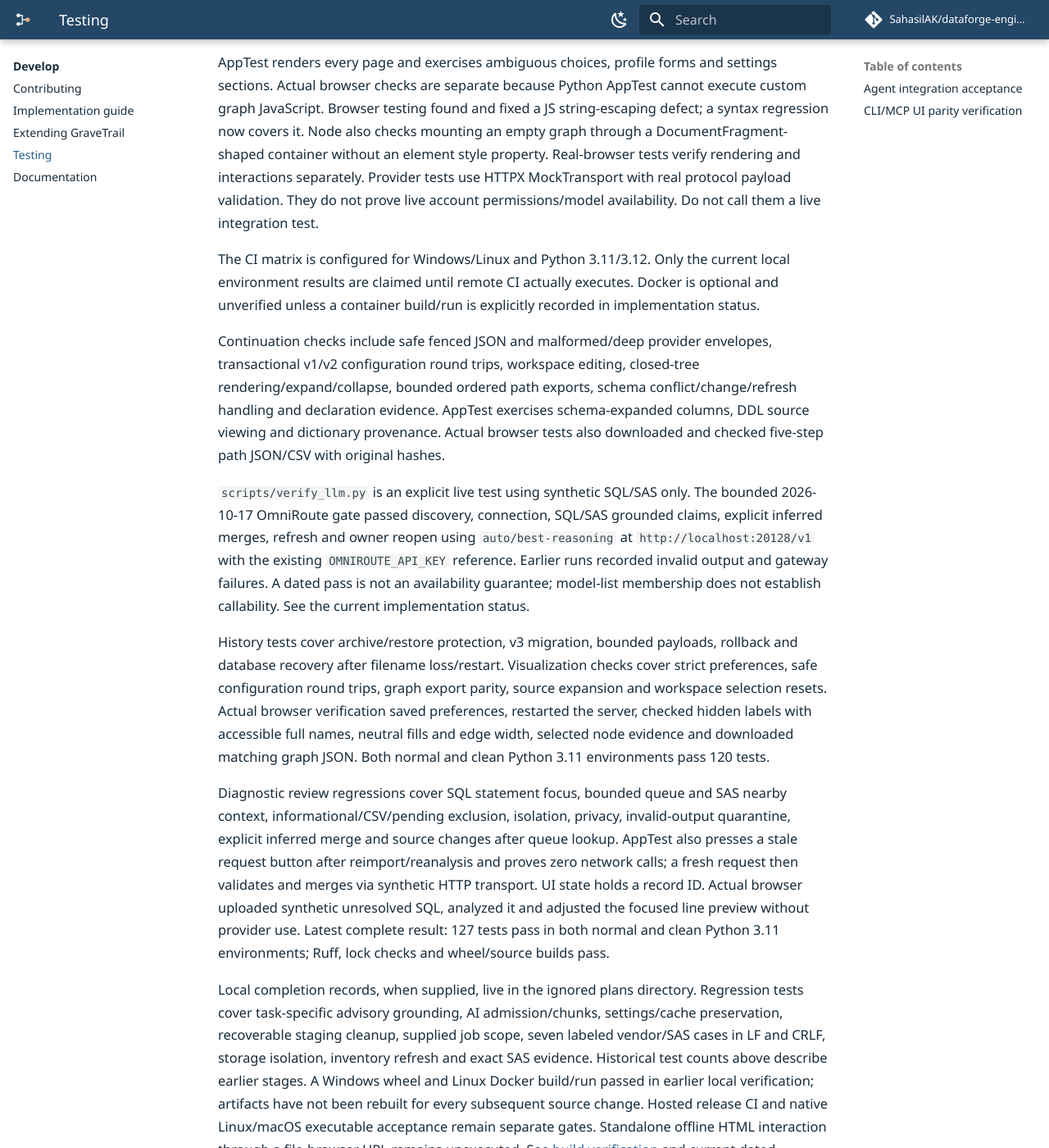
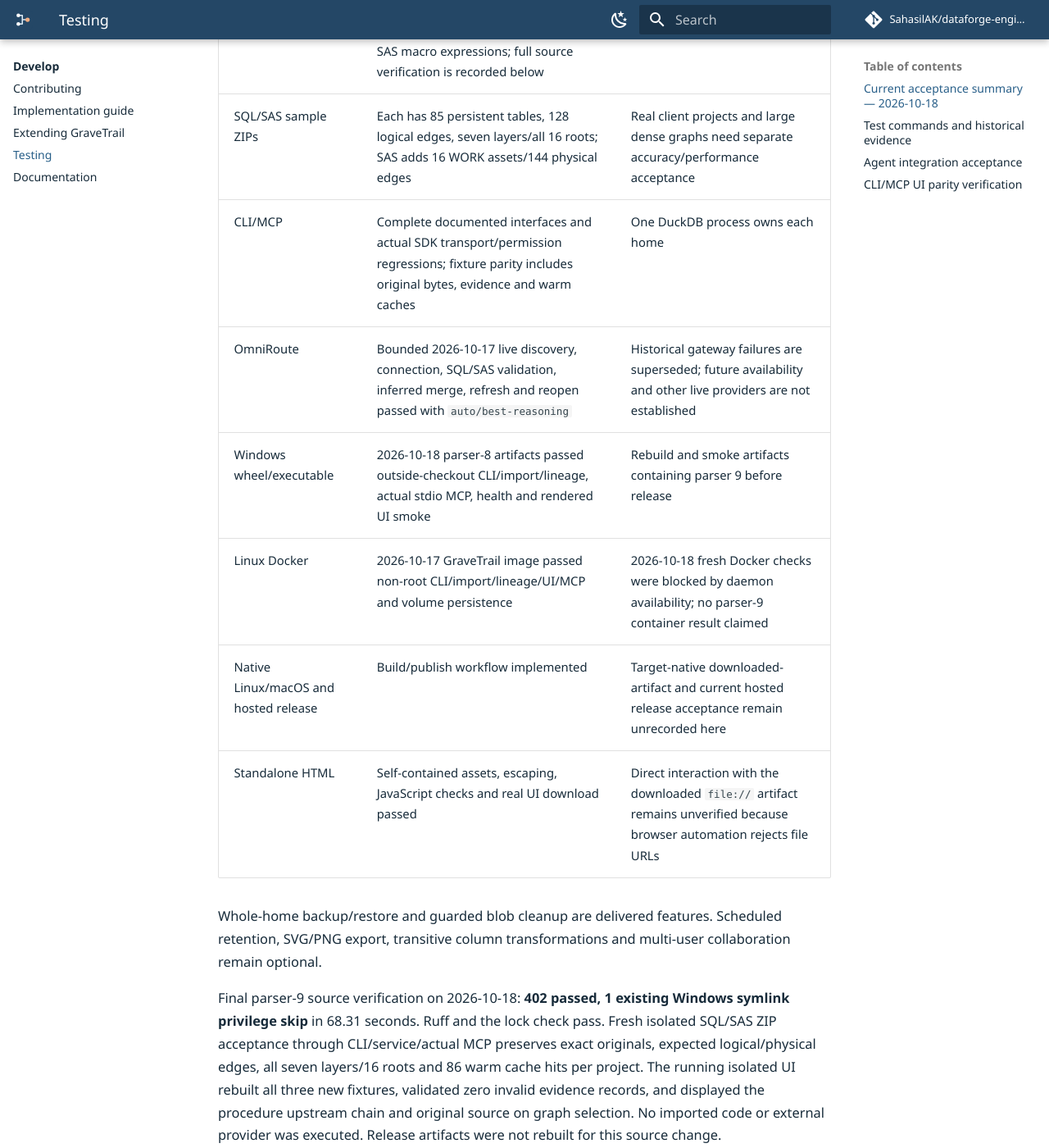
Before and after one commit to SahasilAK/GraveTrail, an MkDocs documentation site: the page built from docs/TESTING.md, in a window 1280 px wide and 1400 px high, scrolled down 479 px. Shown: the whole window at 82% size. Built offline with MkDocs 1.6.1 and Material for MkDocs 9.7.7, drawn with Linux system fonts in a browser that asks for light colours; comment, search, counter and statistics services are not loaded; some of the changed text lies outside the part shown.

Commit message:
docs: reconcile current acceptance evidence
Separate dated Windows, Docker and OmniRoute passes from current source
checks and outstanding native, hosted release and offline-file gates.
Keep a tracked public matrix while local planning ledgers stay ignored.

Validate documentation tests and the strict 36-page site build.

```diff
--- a/docs/TESTING.md
+++ b/docs/TESTING.md
@@ -1,4 +1,35 @@
 # Testing
+
+## Current acceptance summary — 2026-10-18
+
+This table distinguishes delivered behavior, dated environment evidence and still-open gates.
+Earlier numerical results below are historical; a later source change does not refresh a
+previously tested distribution artifact. Optional local `plans/` records are not shipped or
+published; this tracked summary is the public acceptance reference.
+
+| Area | Latest evidence | Remaining gate |
+| --- | --- | --- |
+| Source application | Parser cache 9 adds fixture-backed SQL procedure/literal bodies and static SAS macro expressions; full source verification is recorded below | No claim of universal SQL/SAS coverage |
+| SQL/SAS sample ZIPs | Each has 85 persistent tables, 128 logical edges, seven layers/all 16 roots; SAS adds 16 WORK assets/144 physical edges | Real client projects and large dense graphs need separate accuracy/performance acceptance |
+| CLI/MCP | Complete documented interfaces and actual SDK transport/permission regressions; fixture parity includes original bytes, evidence and warm caches | One DuckDB process owns each home |
+| OmniRoute | Bounded 2026-10-17 live discovery, connection, SQL/SAS validation, inferred merge, refresh and reopen passed with `auto/best-reasoning` | Historical gateway failures are superseded; future availability and other live providers are not established |
+| Windows wheel/executable | 2026-10-18 parser-8 artifacts passed outside-checkout CLI/import/lineage, actual stdio MCP, health and rendered UI smoke | Rebuild and smoke artifacts containing parser 9 before release |
+| Linux Docker | 2026-10-17 GraveTrail image passed non-root CLI/import/lineage/UI/MCP and volume persistence | 2026-10-18 fresh Docker checks were blocked by daemon availability; no parser-9 container result claimed |
+| Native Linux/macOS and hosted release | Build/publish workflow implemented | Target-native downloaded-artifact and current hosted release acceptance remain unrecorded here |
+| Standalone HTML | Self-contained assets, escaping, JavaScript checks and real UI download passed | Direct interaction with the downloaded `file://` artifact remains unverified because browser automation rejects file URLs |
+
+Whole-home backup/restore and guarded blob cleanup are delivered features. Scheduled retention,
+SVG/PNG export, transitive column transformations and multi-user collaboration remain optional.
+
+Final parser-9 source verification on 2026-10-18: **402 passed, 1 existing Windows symlink
+privilege skip** in 68.31 seconds. Ruff and the lock check pass. Fresh isolated SQL/SAS ZIP
+acceptance through CLI/service/actual MCP preserves exact originals, expected logical/physical
+edges, all seven layers/16 roots and 86 warm cache hits per project. The running isolated UI
+rebuilt all three new fixtures, validated zero invalid evidence records, and displayed the
+procedure upstream chain and original source on graph selection. No imported code or external
+provider was executed. Release artifacts were not rebuilt for this source change.
+
+## Test commands and historical evidence
 
 `uv run pytest -q` runs unit, integration, security and Streamlit AppTest checks. `uv run ruff
 check .` checks lint/imports. Node.js, when installed, adds a JavaScript syntax check; the app
```
Also changed, not shown: KNOWLEDGE.md (+5 -0 lines), docs/BUILD_AND_RELEASE.md (+13 -1 lines), docs/KNOWLEDGE.md (+4 -4 lines), plans/KNOWLEDGE.md (+10 -4 lines).
